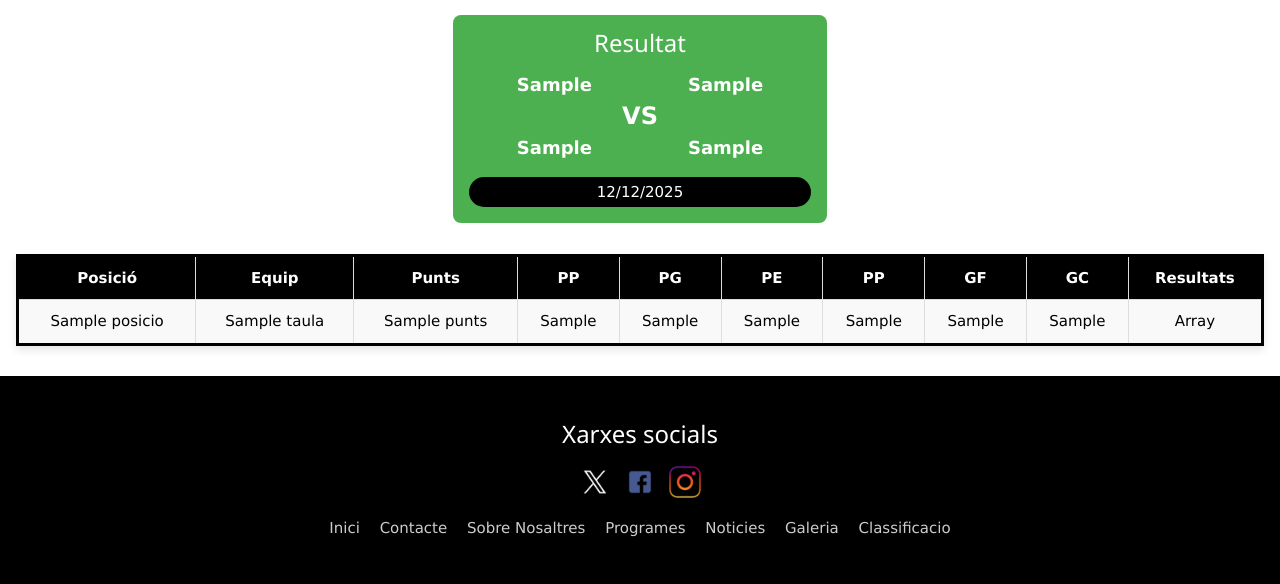
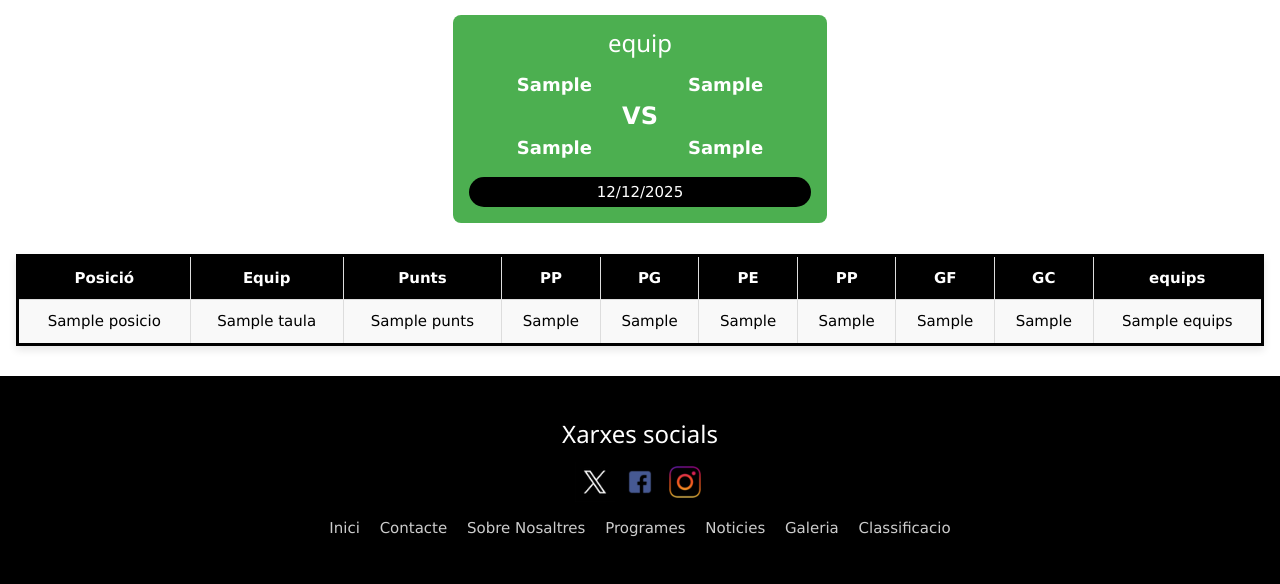
Before and after one commit to BruunoA/ProyectoFinal, a CodeIgniter 4 app: the page made by app/Views/classificacio.php in a window 1280 px wide. Shown: the part 45-629 px from the top of the page. Run offline with PHP 8.4 and a stand-in for CodeIgniter, Linux system fonts and the light colour scheme; the template is opened without the code that fills it: most values are stand-ins (such as "Sample title", 1, 10 or a date in 2020); some libraries are stand-ins or nearby versions.

Commit message:
updte classificacio

```diff
--- a/app/Views/classificacio.php
+++ b/app/Views/classificacio.php
@@ -9,14 +9,14 @@
     <link rel="stylesheet" href="<?= base_url('assets/css/main.css'); ?>">
     <title>Classificacio</title>
     <style>
-        .resultats-container {
+        .equips-container {
             display: flex;
             flex-wrap: wrap;
             justify-content: center;
             gap: 1rem;
         }
 
-        .resultat-card {
+        .equip-card {
             width: 30%;
             min-width: 280px;
         }
@@ -38,12 +38,12 @@
         }
 
         @media screen and (max-width: 768px) {
-            .resultats-container {
+            .equips-container {
                 flex-direction: column;
                 align-items: center;
             }
 
-            .resultat-card {
+            .equip-card {
                 width: 90%;
             }
         }
@@ -58,21 +58,21 @@
 
     <?= $this->include('general/menu'); ?>
 
-    <div class="w3-container resultats-container">
-        <?php foreach ($resultats as $resultat): ?>
-            <div class="resultat-card">
+    <div class="w3-container equips-container">
+    <?php foreach ($taula as $equip): ?>
+        <div class="equip-card">
                 <div class="w3-container w3-green w3-center" style="border-radius: 8px; margin-top:1rem;">
-                    <h1 class="w3-xlarge">Resultat</h1>
+                    <h1 class="w3-xlarge">equip</h1>
                     <div class="w3-row">
-                        <div class="w3-half w3-large"><strong><?= esc($resultat['equip_v']) ?></strong></div>
-                        <div class="w3-half w3-large"><strong><?= esc($resultat['equip_l']) ?></strong></div>
+                        <div class="w3-half w3-large"><strong><?= esc($equip['equip_v']) ?></strong></div>
+                        <div class="w3-half w3-large"><strong><?= esc($equip['equip_l']) ?></strong></div>
                     </div>
                     <div class="w3-row">
                         <div class="w3-col w3-center w3-xlarge"><strong>VS</strong></div>
                     </div>
                     <div class="w3-row w3-margin-bottom">
-                        <div class="w3-half w3-large"><strong><?= esc($resultat['gols_v']) ?></strong></div>
-                        <div class="w3-half w3-large"><strong><?= esc($resultat['gols_l']) ?></strong></div>
+                        <div class="w3-half w3-large"><strong><?= esc($equip['gols_v']) ?></strong></div>
+                        <div class="w3-half w3-large"><strong><?= esc($equip['gols_l']) ?></strong></div>
                     </div>
                     <footer class="w3-black w3-color-white w3-padding-small w3-border-top-black w3-border-light-gray w3-center w3-margin-bottom" style="border-radius: 20px;">
                         12/12/2025
@@ -94,7 +94,7 @@
                 <th>PP</th>
                 <th>GF</th>
                 <th>GC</th>
-                <th>Resultats</th>
+                <th>equips</th>
             </tr>
             <?php foreach ($taula as $equip): ?>
                 <tr>
@@ -107,7 +107,7 @@
                     <td><?= esc($equip['pp']) ?></td>
                     <td><?= esc($equip['gf']) ?></td>
                     <td><?= esc($equip['gc']) ?></td>
-                    <td><?= $equip['resultats'] ?></td>
+                    <td><?= $equip['equips'] ?></td>
                 </tr>
             <?php endforeach; ?>
         </table>
```
Also changed, not shown: app/Controllers/ClassificacioController.php (+12 -15 lines).
